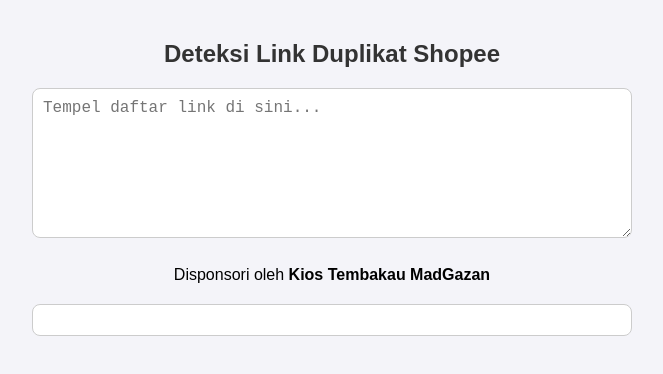
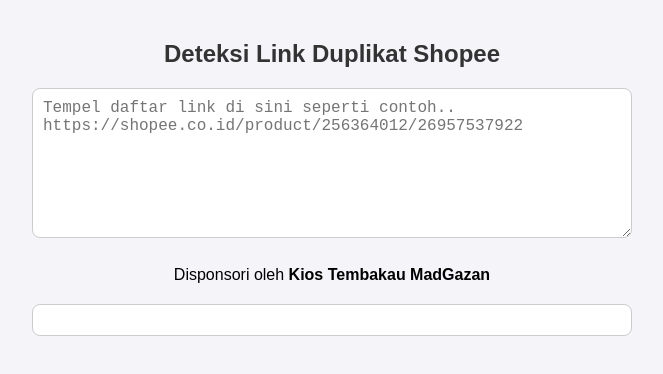
Before and after one commit to niddumulu/cekduplikatshopee, a plain HTML site: page index.html in a window 1280 px wide. Shown: the whole page, without its empty margins (308-971 px from the left). Drawn offline with Linux system fonts and the light colour scheme.

Commit message:
Update index.html

```diff
--- a/index.html
+++ b/index.html
@@ -147,7 +147,7 @@
     <h2>Deteksi Link Duplikat Shopee</h2>
     <!-- Tombol Salin Hasil dipindahkan ke bagian atas -->
     <button id="copyBtn" onclick="copyToClipboard()">Salin Hasil(yang tidak duplikat)</button>
-    <textarea id="links" rows="10" cols="50" placeholder="Tempel daftar link di sini..." oninput="checkDuplicates()"></textarea><br>
+    <textarea id="links" rows="10" cols="50" placeholder="Tempel daftar link di sini seperti contoh.. https://shopee.co.id/product/256364012/26957537922" oninput="checkDuplicates()"></textarea><br>
 	<div class="sponsor">
         Disponsori oleh <strong>Kios Tembakau MadGazan</strong>
     </div>
```
